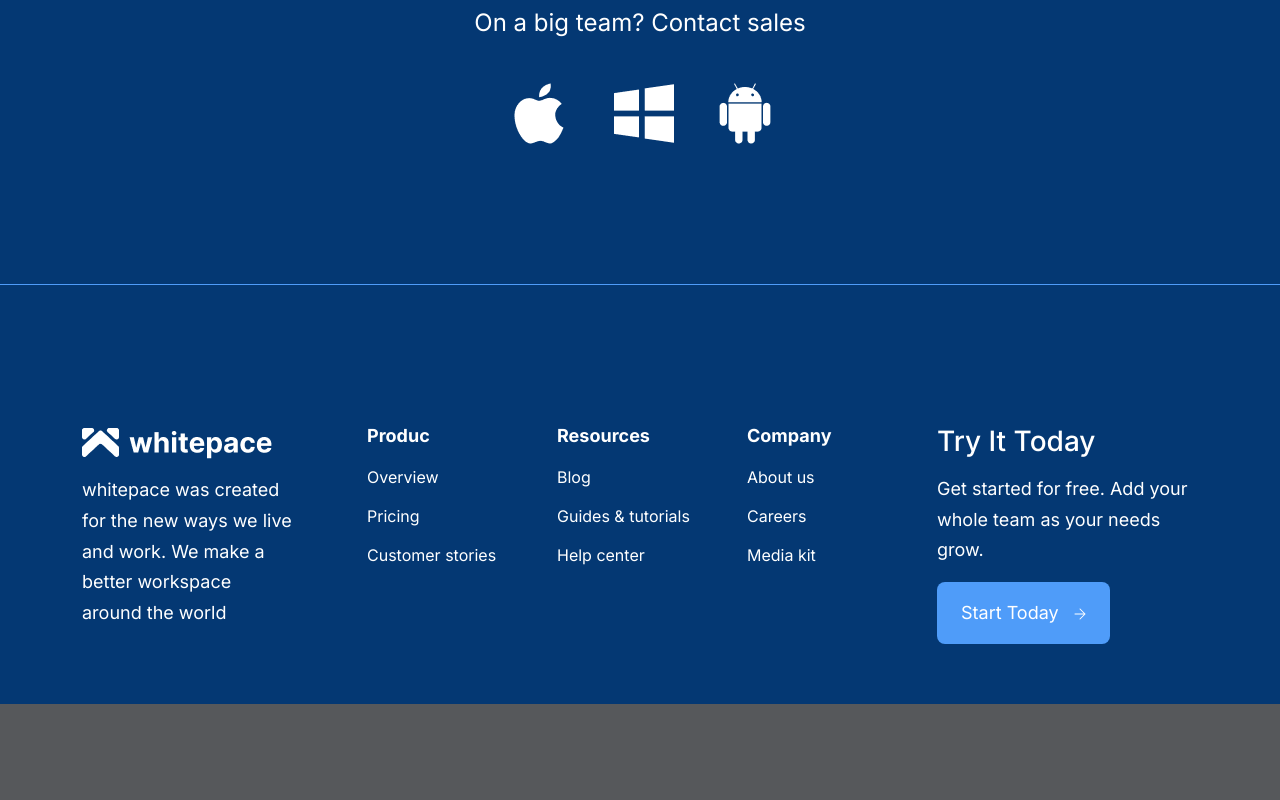
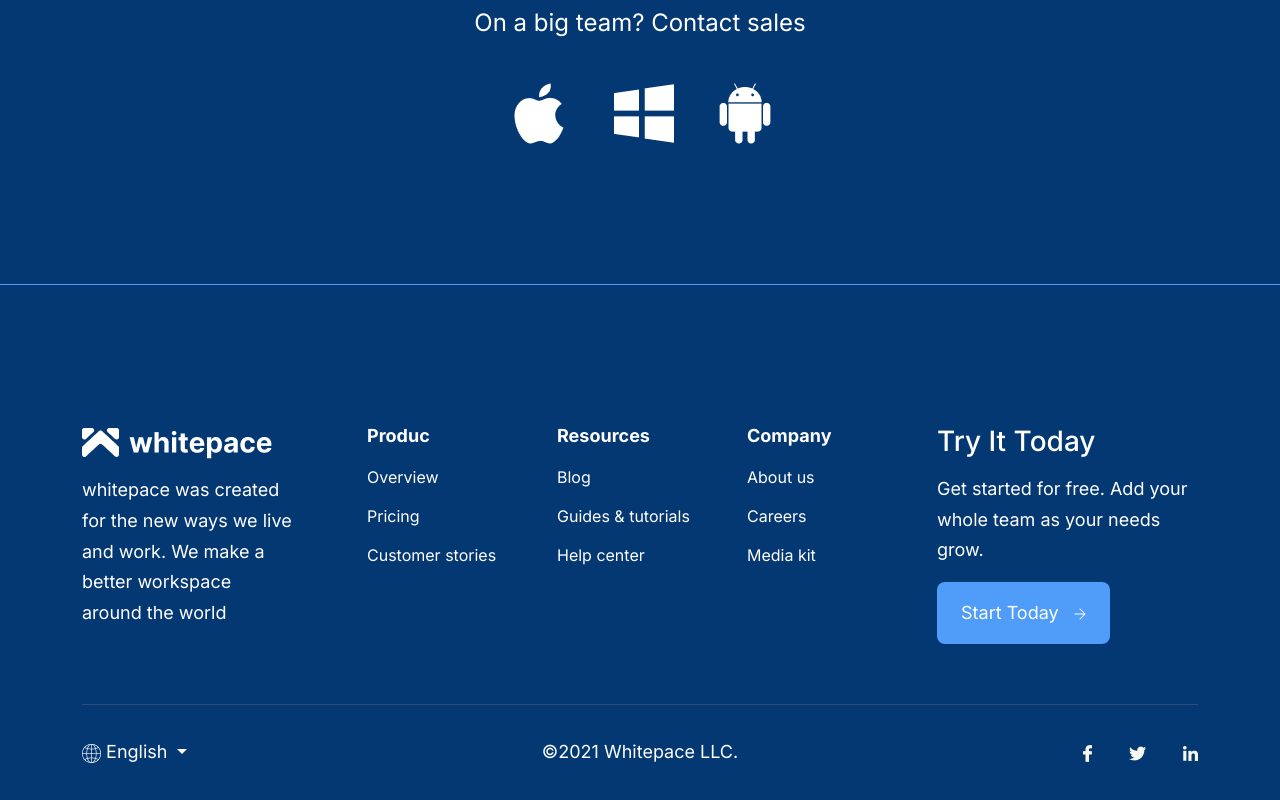
Before and after one commit to Roni923/Whitepace, a plain HTML site: page index.html in a window 1280 px wide. Shown: the part 8800-9600 px from the top of the page. Before the commit the page ends 9504 px from the top, so only its background shows below. Drawn offline with nearby package versions, Linux system fonts and the light colour scheme.

Commit message:
footer botom complete

```diff
--- a/index.html
+++ b/index.html
@@ -588,6 +588,36 @@
               </div>
             </div>
           </div>
+          <div class="footer-bottom">
+            <div class="row">
+              <div class="col-lg-3">
+               <div class="footer-language">
+                <div class="dropdown">
+                  <a class=" dropdown-toggle" href="#" role="button" data-bs-toggle="dropdown" aria-expanded="false"><img src="img/footer-english-icon.png" alt="">
+                    English
+                  </a>
+
+                  <ul class="dropdown-menu">
+                    <li><a class="dropdown-item" href="#">Bangla</a></li>
+
+                  </ul>
+                </div>
+               </div>
+              </div>
+              <div class="col-lg-6">
+                <div class="footer-copyright text-center">
+                  <p class="m-0"> ©2021 Whitepace LLC.</p>
+                </div>
+              </div>
+              <div class="col-lg-3">
+              <div class="footer-social">
+              <a href=""><img src="img/facebook-foo.png" alt=""></a>
+              <a href=""><img src="img/twitter-foo.png" alt=""></a>
+              <a href=""><img src="img/linkedin-foo.png" alt=""></a>
+              </div>
+              </div>
+            </div>
+          </div>
         </div>
       </footer>
 
--- a/style.css
+++ b/style.css
@@ -577,6 +577,33 @@ margin-bottom: 60px;
     font-size: 28px;
     margin-bottom: 15px;
 }
+.footer-social {
+    text-align: right;
+}
+
+.footer-bottom{
+    border-top: 1px solid #2e4e73;
+    padding: 32px 0;
+}
+.footer-language a{
+    text-decoration: none;
+    color: #ffffff;
+}
+
+.footer-language i{
+    margin-right: 10px;
+}
+.footer-language .dropdown-menu a{
+    background-color: #043873;
+}
+
+.footer-social a{
+    text-decoration: none;
+    color: #ffffff !important;
+    display: inline-block;
+    margin-left: 32px;
+
+}
 @media (max-width: 991px){
     .footer-top{
         text-align: center;
@@ -590,4 +617,17 @@ margin-bottom: 60px;
     .footer-contuct{
         margin-top: 40px;
     }
+    .footer-language {
+        text-align: center;
+    }
+    .footer-social{
+        text-align: center;
+    }
+    .footer-social a{
+        padding-top: 32px ;
+        margin-left: 0 32px;
 }
+     .footer-copyright{
+        padding: 32px 0;
+     }
+}
```
Also changed, not shown: img/facebook-foo.png (added), img/footer-english-icon.png (added), img/linkedin-foo.png (added), img/twitter-foo.png (added).
